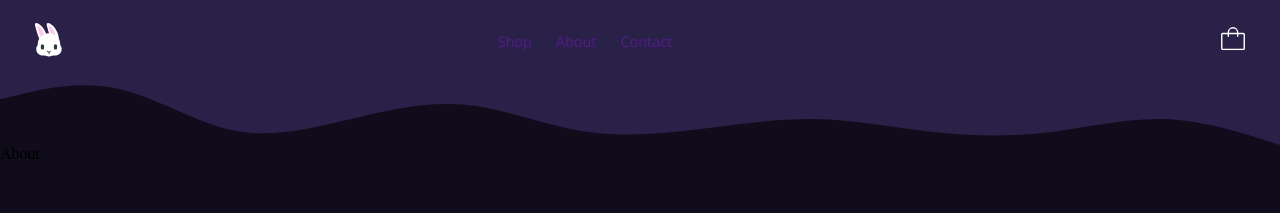
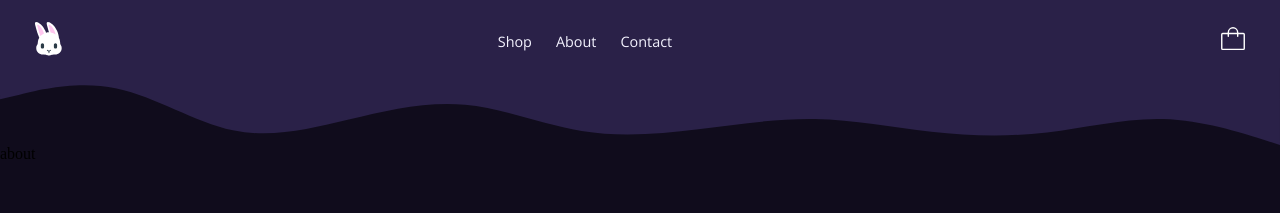
Before and after one commit to earthhworms/bead-site, a Next.js app: page /about in a window 1280 px wide. Shown: the top 213 px of the page. Built offline with nearby package versions, Linux system fonts and the light colour scheme.

Commit message:
added routes

```diff
--- a/src/app/about/page.tsx
+++ b/src/app/about/page.tsx
@@ -1,3 +1,3 @@
 export default function AboutPage() {
-    return <div>About</div>;
+    return <div>about</div>;
   }
--- a/src/app/contact/page.tsx
+++ b/src/app/contact/page.tsx
@@ -1,3 +1,3 @@
 export default function ContactPage() {
-    return <div>About</div>;
+    return <div>contact</div>;
   }
--- a/src/app/shop/page.tsx
+++ b/src/app/shop/page.tsx
@@ -1,3 +1,3 @@
 export default function ShopPage() {
-    return <div>About</div>;
+    return <div>shop</div>;
   }
--- a/src/components/Header/Header.module.css
+++ b/src/components/Header/Header.module.css
@@ -6,6 +6,9 @@
     padding: 16px 32px 0px 32px;
     align-items: center;
     background-color: var(--bg-secondary);
+}
+.headerParent a {
+    color: var(--text-primary);
 }
 
 .headerChild {
@@ -109,7 +112,7 @@
     display: flex;
     flex-direction: column;
     gap: 32px;
-    font-size: 32px;
+    font-size: 24px;
     height: 100%;
     width: 100%;
     padding-bottom: 64px;
--- a/src/components/Header/Header.tsx
+++ b/src/components/Header/Header.tsx
@@ -25,20 +25,20 @@ export default function Header() {
     <div>
         <div className={styles.headerParent}>
             <div className={styles.headerChild}>
-                <img
+                <a href="/"><img
                     src="/icons/logo.svg"
                     alt="Bunny Logo"
                     className={styles.logo}
-                />
+                /></a>
             </div>
             <nav
             className={`${styles.headerChild} ${styles.nav} ${
             menuOpen ? styles.navOpen : ""
             }`}>
                 <ul className={styles.navContainer}>
-                    <li className={styles.navItem}><a href="">Shop</a></li>
-                    <li className={styles.navItem}><a href="">About</a></li>
-                    <li className={styles.navItem}><a href="">Contact</a></li>
+                    <li className={styles.navItem}><a href="/shop">Shop</a></li>
+                    <li className={styles.navItem}><a href="/about">About</a></li>
+                    <li className={styles.navItem}><a href="/about">Contact</a></li>
                 </ul>
             </nav>
             <button
```
